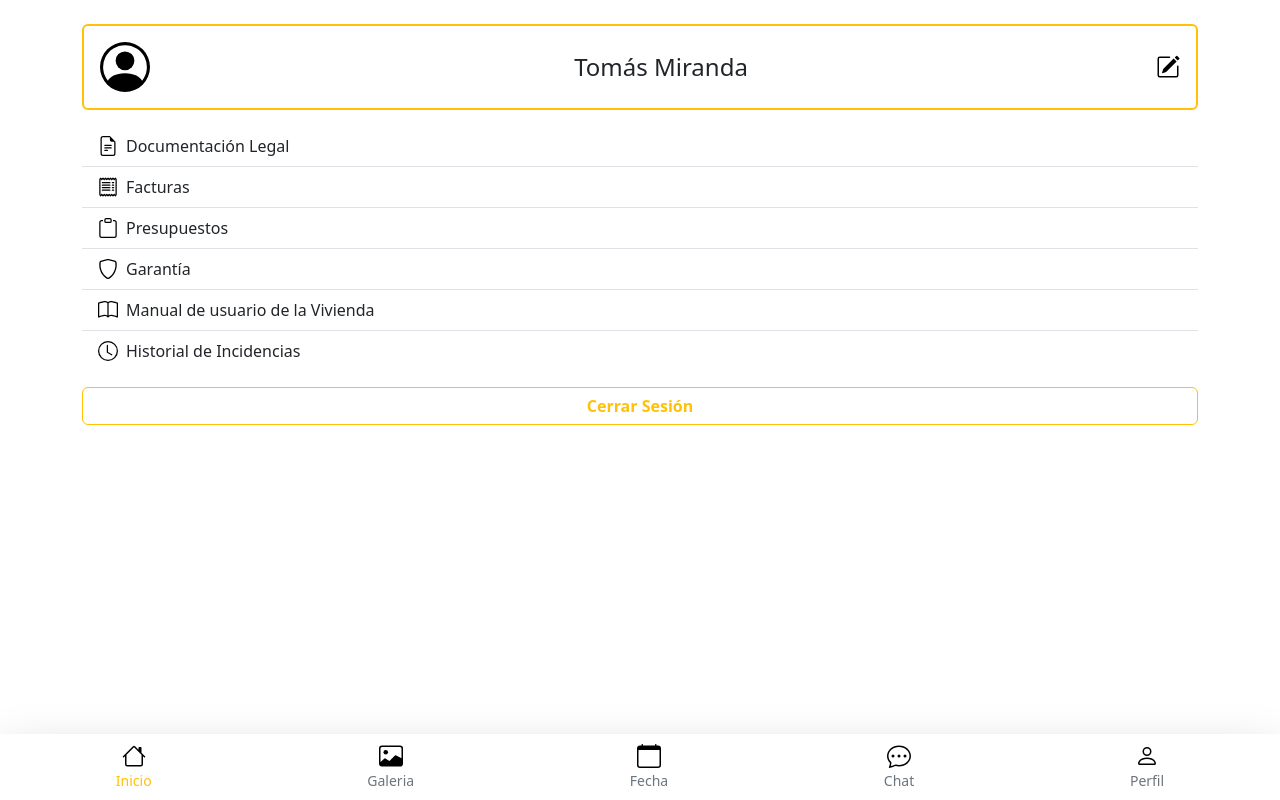
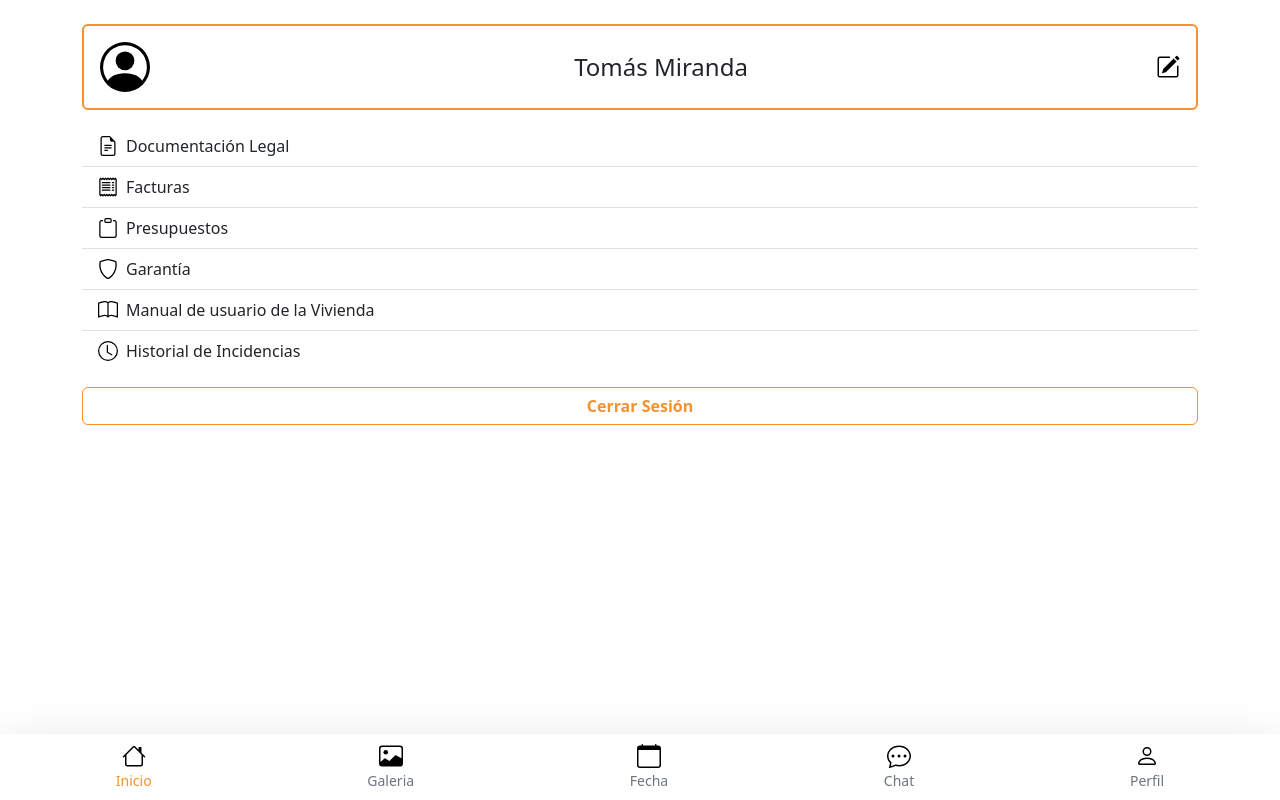
Before and after one commit to adriaanbrl/proyectofrontzimenta, a React (Create React App) app: page /perfil in a window 1280 px wide. Built offline with nearby package versions, Linux system fonts and the light colour scheme.

Commit message:
Colores Perfil cambiado

```diff
--- /dev/null
+++ b/src/components/Profile.css
@@ -0,0 +1,23 @@
+.card-custom {
+    border: 2px solid #f5922c !important;
+}
+
+.text-custom {
+    color: #f5922c !important;
+}
+
+.btn-custom:hover {
+    background-color: #f5922c;
+    color: #fff;
+}
+
+
+.btn-outline-custom {
+    border-color: #f5922c !important;
+    color: #f5922c !important;
+}
+
+.btn-outline-custom:hover {
+    background-color: #f5922c !important;
+    color: #fff !important;
+}
--- a/src/components/Profile.js
+++ b/src/components/Profile.js
@@ -1,19 +1,20 @@
 import React from "react";
 import { Container, Card, ListGroup, Button } from "react-bootstrap";
 import { PersonCircle, PencilSquare, FileEarmarkText, Receipt, Clipboard, Shield, Book, Clock } from "react-bootstrap-icons";
+import "./Profile.css";
 
 export default function Profile() {
   return (
     <Container className="py-4">
       {/* Sección del usuario */}
-      <Card className="mb-3 text-center border-2 border-warning">
+      <Card className="mb-3 text-center border-2 card-custom">
         <Card.Body>
           <div className="d-flex align-items-center justify-content-between">
-            <PersonCircle size={50} className="text-warning" />
+            <PersonCircle size={50}/>
             <div className="flex-grow-1 ms-3">
               <h4 className="mb-0">Tomás Miranda</h4>
             </div>
-            <PencilSquare size={24} className="text-warning" />
+            <PencilSquare size={24} className="text-custom" />
           </div>
         </Card.Body>
       </Card>
@@ -21,34 +22,34 @@ export default function Profile() {
       {/* Lista de opciones */}
       <ListGroup variant="flush">
         <ListGroup.Item className="d-flex align-items-center">
-          <FileEarmarkText size={20} className="text-warning me-2" />
+          <FileEarmarkText size={20} className="text-custom me-2" />
           Documentación Legal
         </ListGroup.Item>
         <ListGroup.Item className="d-flex align-items-center">
-          <Receipt size={20} className="text-warning me-2" />
+          <Receipt size={20} className="text-custom me-2" />
           Facturas
         </ListGroup.Item>
         <ListGroup.Item className="d-flex align-items-center">
-          <Clipboard size={20} className="text-warning me-2" />
+          <Clipboard size={20} className="text-custom me-2" />
           Presupuestos
         </ListGroup.Item>
         <ListGroup.Item className="d-flex align-items-center">
-          <Shield size={20} className="text-warning me-2" />
+          <Shield size={20} className="text-custom me-2" />
           Garantía
         </ListGroup.Item>
         <ListGroup.Item className="d-flex align-items-center">
-          <Book size={20} className="text-warning me-2" />
+          <Book size={20} className="text-custom me-2" />
           Manual de usuario de la Vivienda
         </ListGroup.Item>
         <ListGroup.Item className="d-flex align-items-center">
-          <Clock size={20} className="text-warning me-2" />
+          <Clock size={20} className="text-custom me-2" />
           Historial de Incidencias
         </ListGroup.Item>
       </ListGroup>
 
       {/* Botón de Cerrar Sesión */}
       <div className="text-center mt-3">
-        <Button variant="outline-warning" className="w-100 fw-bold">
+        <Button variant="outline-warning" className="btn-outline-custom w-100 fw-bold">
           Cerrar Sesión
         </Button>
       </div>
--- /dev/null
+++ b/src/components/Sidebar.css
@@ -0,0 +1,3 @@
+.sidebar-nav .nav-link.active {
+    color: #f5922c ;
+  }
--- a/src/components/Sidebar.js
+++ b/src/components/Sidebar.js
@@ -1,6 +1,7 @@
 import { useState } from "react";
 import { Navbar, Nav } from "react-bootstrap";
 import { House, Image, Calendar, ChatDots, Person } from "react-bootstrap-icons";
+import "./Sidebar.css";
 
 export default function Sidebar() {
   const [active, setActive] = useState("Inicio");
@@ -14,11 +15,11 @@ export default function Sidebar() {
   ];
 
   return (
-    <Navbar fixed="bottom" className="bg-white shadow-lg p-2 d-flex justify-content-around">
+    <Navbar fixed="bottom" className="sidebar-nav bg-white shadow-lg p-2 d-flex justify-content-around">
       {menuItems.map((item) => (
         <Nav.Link
           key={item.name}
-          className={`text-center ${active === item.name ? "text-warning" : "text-secondary"}`}
+          className={`text-center ${active === item.name ? "active" : "text-secondary"}`}
           onClick={() => setActive(item.name)}
         >
           <div>{item.icon}</div>
```
